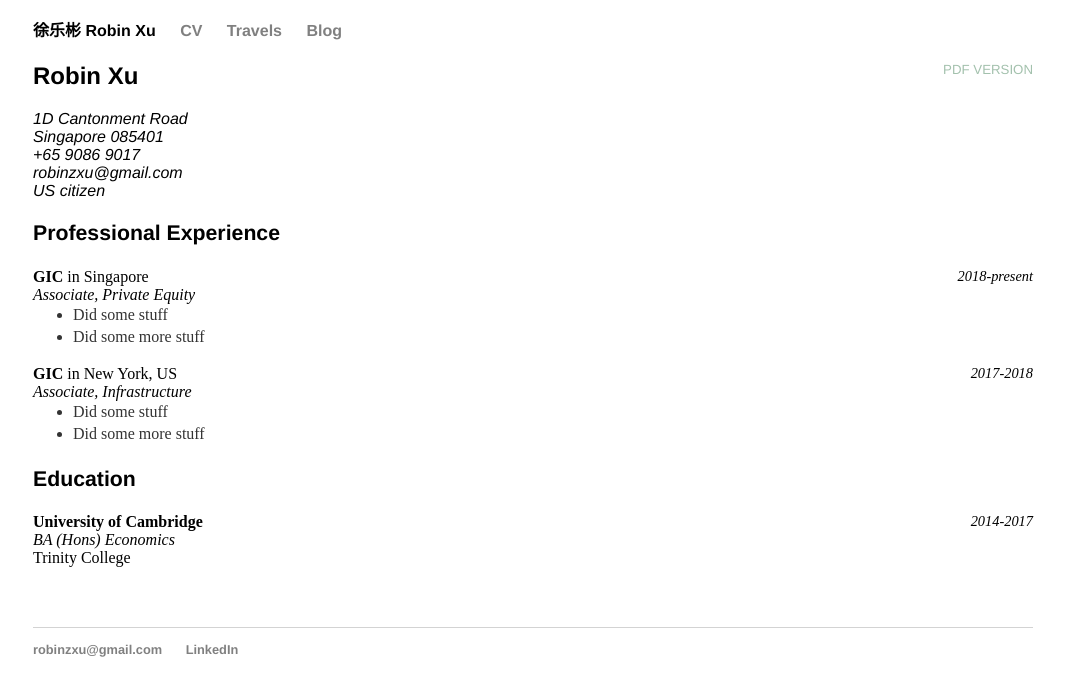
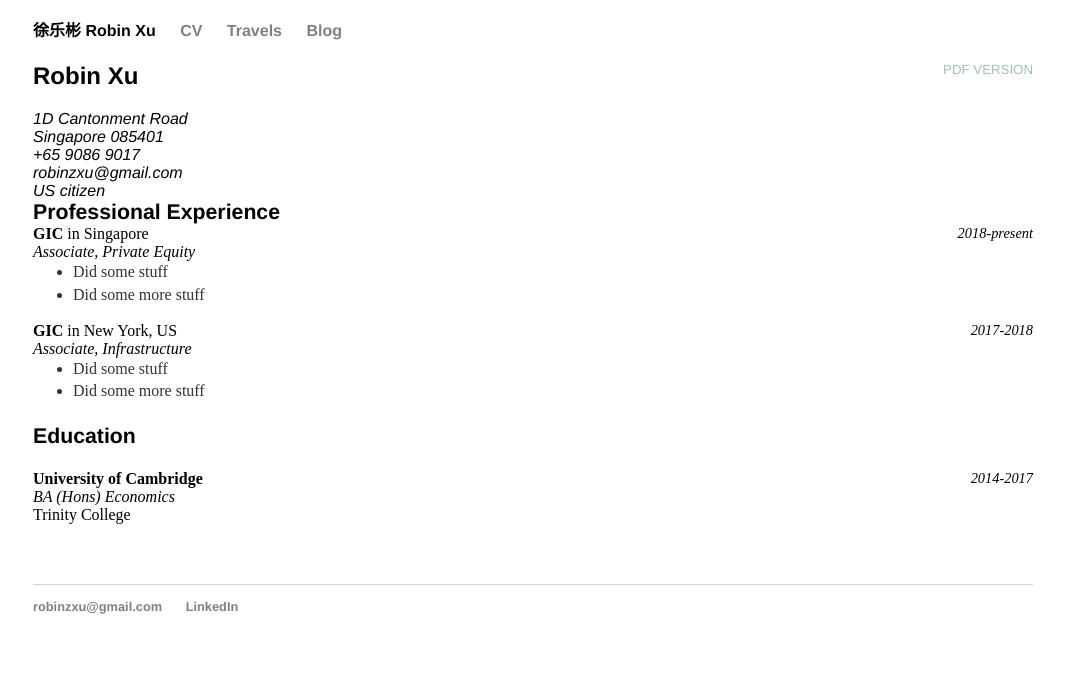
Before and after one commit to robinzxu/robinzxu.github.io, a Jekyll site: the page built from cv/index.html, in a window 1280 px wide. Shown: the top 696 px of the page, without its empty margins (107-1172 px from the left). Built offline with Jekyll 4.4.1, drawn with Linux system fonts in a browser that asks for light colours.

Commit message:
Update index.html

```diff
--- a/cv/index.html
+++ b/cv/index.html
@@ -15,7 +15,7 @@ title: CV
 	US citizen
 </address>
 
-<h3>Professional Experience</h3>
+<h3 style="display:inline;">Professional Experience</h3><br>
 	<i style="float:right;font-size:0.9em">2018-present</i>
 	<b>GIC</b> in Singapore<br>
 	<i>Associate, Private Equity</i>
```
